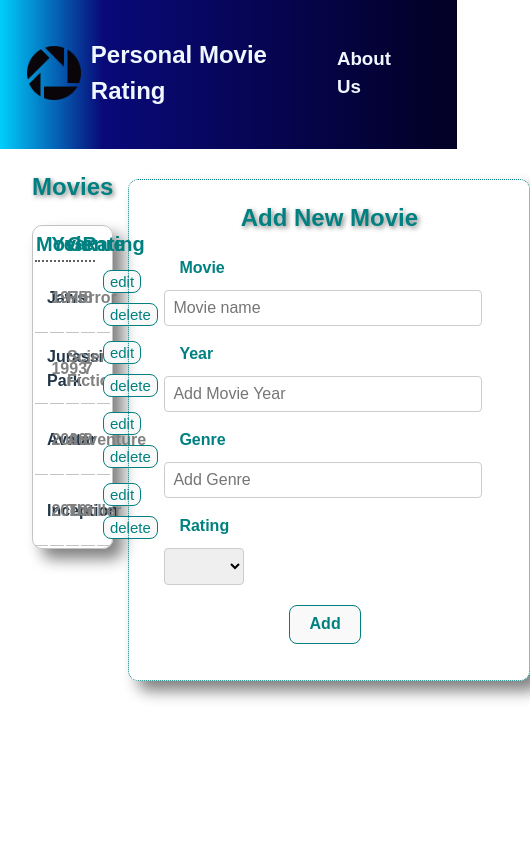
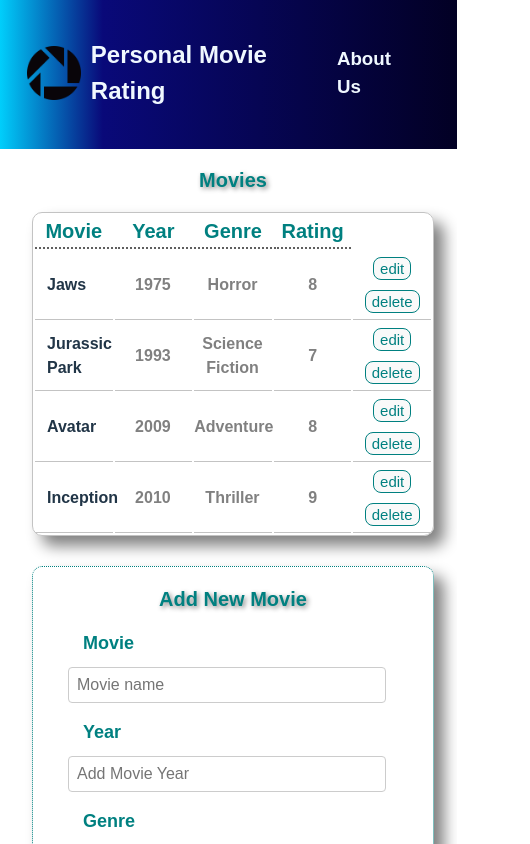
Before and after one commit to mercuryeater/proyecto-parejas, a React (Vite) app in the folder proyecto-parejas/: page / in a window 390 px wide. Shown: the top 844 px of the page, 530 px wide, since content can reach past the window. Built offline with nearby package versions, Linux system fonts and the light colour scheme.

Commit message:
css responsive

```diff
--- a/proyecto-parejas/src/App.css
+++ b/proyecto-parejas/src/App.css
@@ -1,17 +1,30 @@
 #root {
-  width: 100%;
+  width: 370px;
   margin: 0 auto;
   padding: 2rem;
 }
 
-.everything {
+/* .everything {
   display: inline-block;
   align-items: center;
   width: 100%;
+} */
+
+.movieContainer {
+  display: grid;
+  grid-template-columns: 1fr;
 }
 
-.movieContainer{
-display: grid;
-grid-template-columns: 2fr 1fr;
-gap: 15px;
+@media (min-width: 376px) {
+  #root {
+    width: 100%;
+  }
 }
+
+@media (min-width: 860px) {
+  .movieContainer {
+    display: grid;
+    grid-template-columns: 2fr 1fr;
+    gap: 15px;
+  }
+}
--- a/proyecto-parejas/src/Components/Add/movieForm.css
+++ b/proyecto-parejas/src/Components/Add/movieForm.css
@@ -10,23 +10,25 @@ input {
 .container {
   margin: 0 auto;
   margin-top: 30px;
-  width: 400px;
-  height: 500px;
+  width: 300px;
+  height: 400px;
   border: 1px dotted teal;
   border-radius: 10px;
   box-shadow: 10px 10px 15px gray;
+  font-size: 14px;
 }
 .add-form__title {
   text-align: center;
   color: teal;
   font-weight: bolder;
   text-shadow: 2px 2px 5px gray;
+  font-size: 17px;
 }
 
 .add-form__label {
   display: block;
   font-weight: bold;
-  margin-top: 16px;
+  margin-top: 9px;
   margin-left: 50px;
   color: teal;
 }
@@ -34,17 +36,17 @@ input {
 .add-form__input {
   border: 1px solid #ccc;
   border-radius: 4px;
-  font-size: 16px;
-  padding: 8px;
-  width: 300px;
+  font-size: 14px;
+  padding: 5px;
+  width: 200px;
   margin-left: 35px;
 }
 .add-form__input--rating {
   border: 1px solid #ccc;
   border-radius: 4px;
-  font-size: 16px;
-  padding: 8px;
-  width: 80px;
+  font-size: 14px;
+  padding: 5px;
+  width: 70px;
   margin-left: 35px;
   margin-top: 10px;
 }
@@ -52,12 +54,45 @@ input {
 .add-form__button {
   border: 1px solid teal;
   color: teal;
-  margin-top: 20px;
-  margin-left: 160px;
+  margin-top: 10px;
+  margin-left: 120px;
   font-weight: bold;
 }
 
-.add-form__button:hover{
-background-color: teal;
-color: white;
+.add-form__button:hover {
+  background-color: teal;
+  color: white;
 }
+
+@media (min-width: 376px) {
+  .container {
+    width: 400px;
+    height: 500px;
+    font-size: 18px;
+  }
+
+  .add-form__title {
+    font-size: 20px;
+  }
+
+  .add-form__label {
+    margin-top: 16px;
+    margin-left: 50px;
+  }
+
+  .add-form__input {
+    font-size: 16px;
+    width: 300px;
+    padding: 8px;
+  }
+  .add-form__input--rating {
+    font-size: 16px;
+    width: 80px;
+    padding: 8px;
+  }
+
+  .add-form__button {
+    margin-top: 20px;
+    margin-left: 160px;
+  }
+}
--- a/proyecto-parejas/src/components/MovieList/MovieList.css
+++ b/proyecto-parejas/src/components/MovieList/MovieList.css
@@ -1,12 +1,9 @@
-h1 {
-  font-size: 20px;
-  text-align: start;
-}
 .container__title {
   color: teal;
   text-align: center;
   font-weight: bolder;
   text-shadow: 2px 2px 5px gray;
+  font-size: 17px;
 }
 
 .movie__list {
@@ -16,27 +13,32 @@ h1 {
   border: 1px solid rgb(195, 195, 195);
   border-radius: 10px;
   box-shadow: 10px 10px 15px gray;
-  /* border-collapse: collapse;     */
 }
 
 .movie__list__titles {
-  font-size: 20px;
+  font-size: 16px;
   font-weight: bolder;
   color: teal;
 }
 .movie__list__item--name {
   text-align: left;
-  padding-left: 12px;
+  padding-left: 4px;
   font-weight: bolder;
+  font-size: 14px;
 }
 .movie__list__item--year {
   color: gray;
+  font-size: 14px;
+  padding-left: 18px;
 }
 .movie__list__item--genre {
   color: gray;
+  font-size: 14px;
+  padding-left: 10px;
 }
 .movie__list__item--rating {
   color: gray;
+  font-size: 14px;
 }
 
 th {
@@ -49,7 +51,7 @@ td {
 
 td button {
   color: teal;
-  font-size: 15px;
+  font-size: 12px;
   margin: 5px;
   padding: 2px 6px;
   border: 1px solid teal;
@@ -59,3 +61,32 @@ td button:hover {
   background-color: teal;
   color: white;
 }
+
+@media (min-width: 376px) {
+  .container__title {
+    font-size: 20px;
+  }
+  .movie__list__titles {
+    font-size: 20px;
+  }
+  .movie__list__item--name {
+    font-size: 16px;
+    padding-left: 12px;
+  }
+  .movie__list__item--year {
+    font-size: 16px;
+    padding-left: 0;
+  }
+  .movie__list__item--genre {
+    font-size: 16px;
+    padding-left: 0;
+  }
+  .movie__list__item--rating {
+    font-size: 16px;
+  }
+  td button {
+    font-size: 15px;
+    margin: 5px;
+    padding: 2px 6px;
+  }
+}
```
